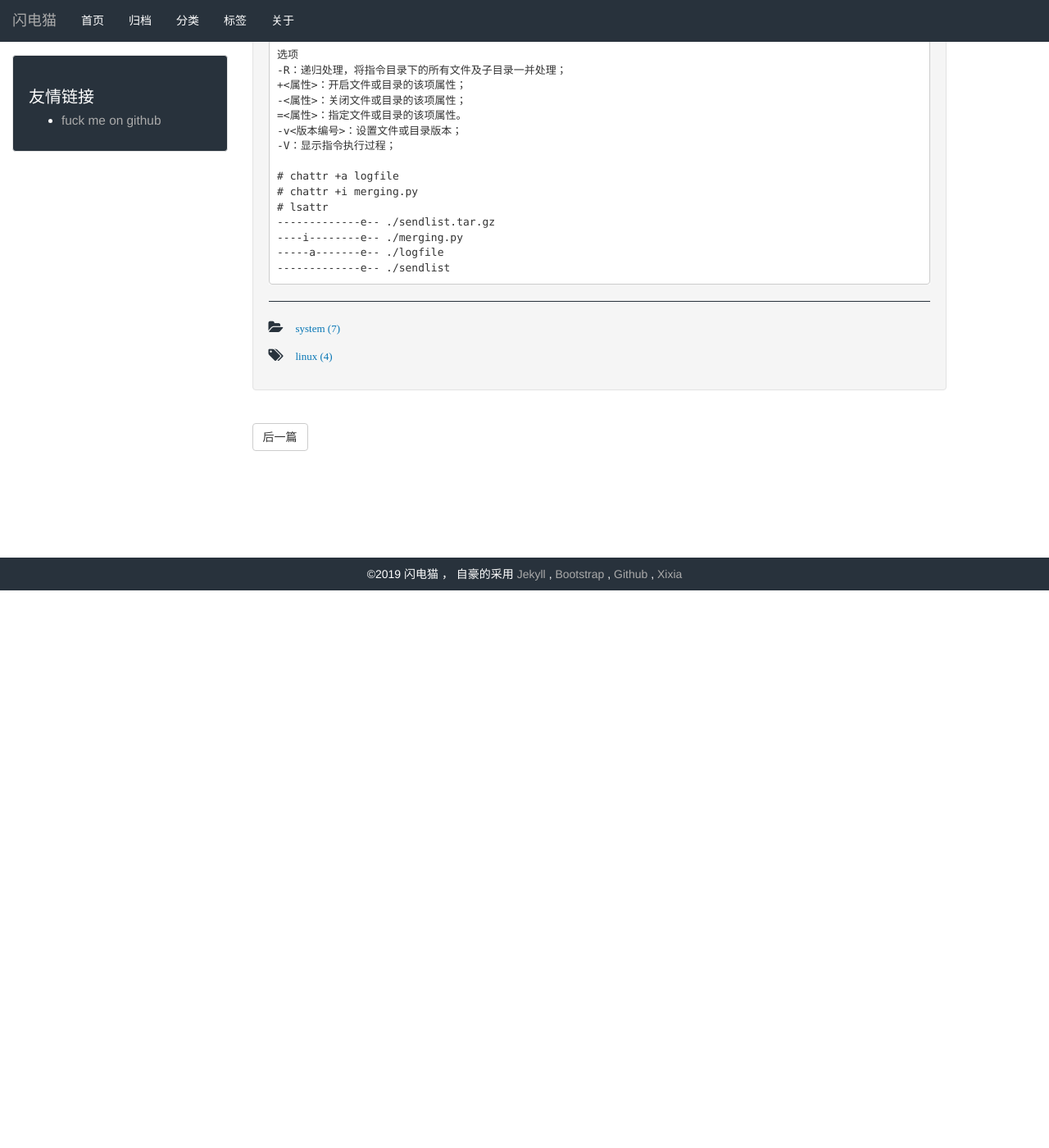
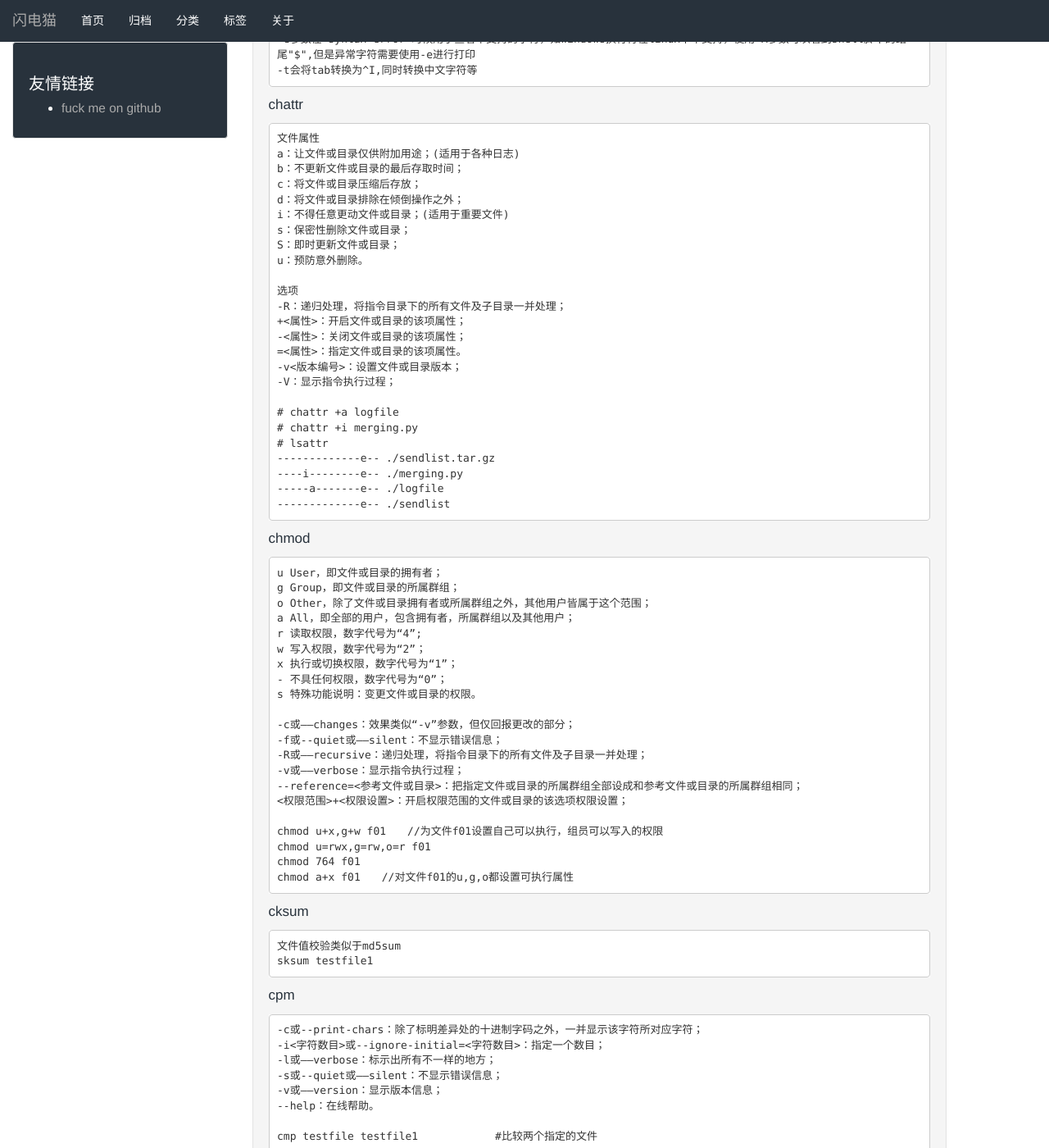
Before and after one commit to qfdmx/qfdmx.github.io, a Jekyll site: the page built from _posts/2019/2019-11-19-linuxdate.markdown, in a window 1280 px wide and 1400 px high, scrolled down 680 px. Shown: the whole window at 82% size. Built offline with Jekyll 4.4.1, drawn with Linux system fonts in a browser that asks for light colours; some of the changed text lies outside the part shown.

Commit message:
ipwhitnum

```diff
--- a/_posts/2018/2018-06-27-exampel-of-md.markdown
+++ b/_posts/2018/2018-06-27-exampel-of-md.markdown
@@ -215,8 +215,8 @@
 #=> prints 'Hi, Tom' to STDOUT.
 {% endhighlight %}
 
-	\{\% highlight ruby \%\}
-	\{\% endhighlight \%\}
+		{% highlight ruby %}
+		{% endhighlight %}
 
 &nbsp;
 
--- a/_posts/2019/2019-11-19-linuxdate.markdown
+++ b/_posts/2019/2019-11-19-linuxdate.markdown
@@ -7,6 +7,21 @@
 description: 每日更新一个
 ---
 #### 文件管理
+
+cp
+
+    -a：此参数的效果和同时指定"-dpR"参数相同；
+    -d：当复制符号连接时，把目标文件或目录也建立为符号连接，并指向与源文件或目录连接的原始文件或目录；
+    -f：强行复制文件或目录，不论目标文件或目录是否已存在；
+    -i：覆盖既有文件之前先询问用户；
+    -l：对源文件建立硬连接，而非复制文件；
+    -p：保留源文件或目录的属性；
+    -R/r：递归处理，将指定目录下的所有文件与子目录一并处理；
+    -s：对源文件建立符号连接，而非复制文件；
+    -u：使用这项参数后只会在源文件的更改时间较目标文件更新时或是名称相互对应的目标文件并不存在时，才复制文件；
+    -S：在备份文件时，用指定的后缀“SUFFIX”代替文件的默认后缀；
+    -b：覆盖已存在的文件目标前将目标文件备份；
+    -v：详细显示命令执行的操作。
 
 cat
 
@@ -48,3 +63,46 @@
     ----i--------e-- ./merging.py
     -----a-------e-- ./logfile
     -------------e-- ./sendlist
+
+chmod
+
+    u User，即文件或目录的拥有者；
+    g Group，即文件或目录的所属群组；
+    o Other，除了文件或目录拥有者或所属群组之外，其他用户皆属于这个范围；
+    a All，即全部的用户，包含拥有者，所属群组以及其他用户；
+    r 读取权限，数字代号为“4”;
+    w 写入权限，数字代号为“2”；
+    x 执行或切换权限，数字代号为“1”；
+    - 不具任何权限，数字代号为“0”；
+    s 特殊功能说明：变更文件或目录的权限。
+
+    -c或——changes：效果类似“-v”参数，但仅回报更改的部分；
+    -f或--quiet或——silent：不显示错误信息；
+    -R或——recursive：递归处理，将指令目录下的所有文件及子目录一并处理；
+    -v或——verbose：显示指令执行过程；
+    --reference=<参考文件或目录>：把指定文件或目录的所属群组全部设成和参考文件或目录的所属群组相同；
+    <权限范围>+<权限设置>：开启权限范围的文件或目录的该选项权限设置；
+
+    chmod u+x,g+w f01　　//为文件f01设置自己可以执行，组员可以写入的权限
+    chmod u=rwx,g=rw,o=r f01
+    chmod 764 f01
+    chmod a+x f01　　//对文件f01的u,g,o都设置可执行属性
+
+
+
+
+cksum
+
+    文件值校验类似于md5sum
+    sksum testfile1
+
+cpm
+
+    -c或--print-chars：除了标明差异处的十进制字码之外，一并显示该字符所对应字符；
+    -i<字符数目>或--ignore-initial=<字符数目>：指定一个数目；
+    -l或——verbose：标示出所有不一样的地方；
+    -s或--quiet或——silent：不显示错误信息；
+    -v或——version：显示版本信息；
+    --help：在线帮助。
+
+    cmp testfile testfile1            #比较两个指定的文件
```
Also changed, not shown: _posts/2019/2019-11-21-ipwithnum.markdown (added, +63 -0 lines).
